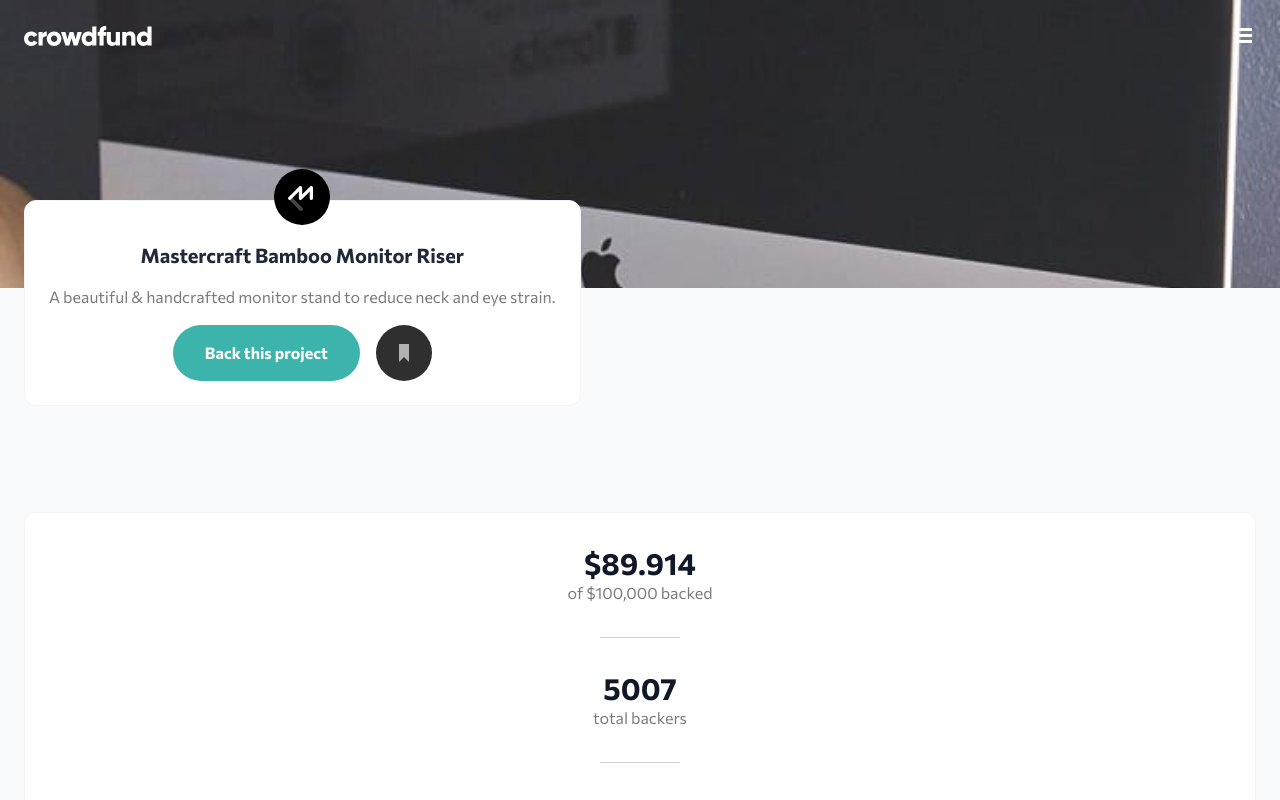
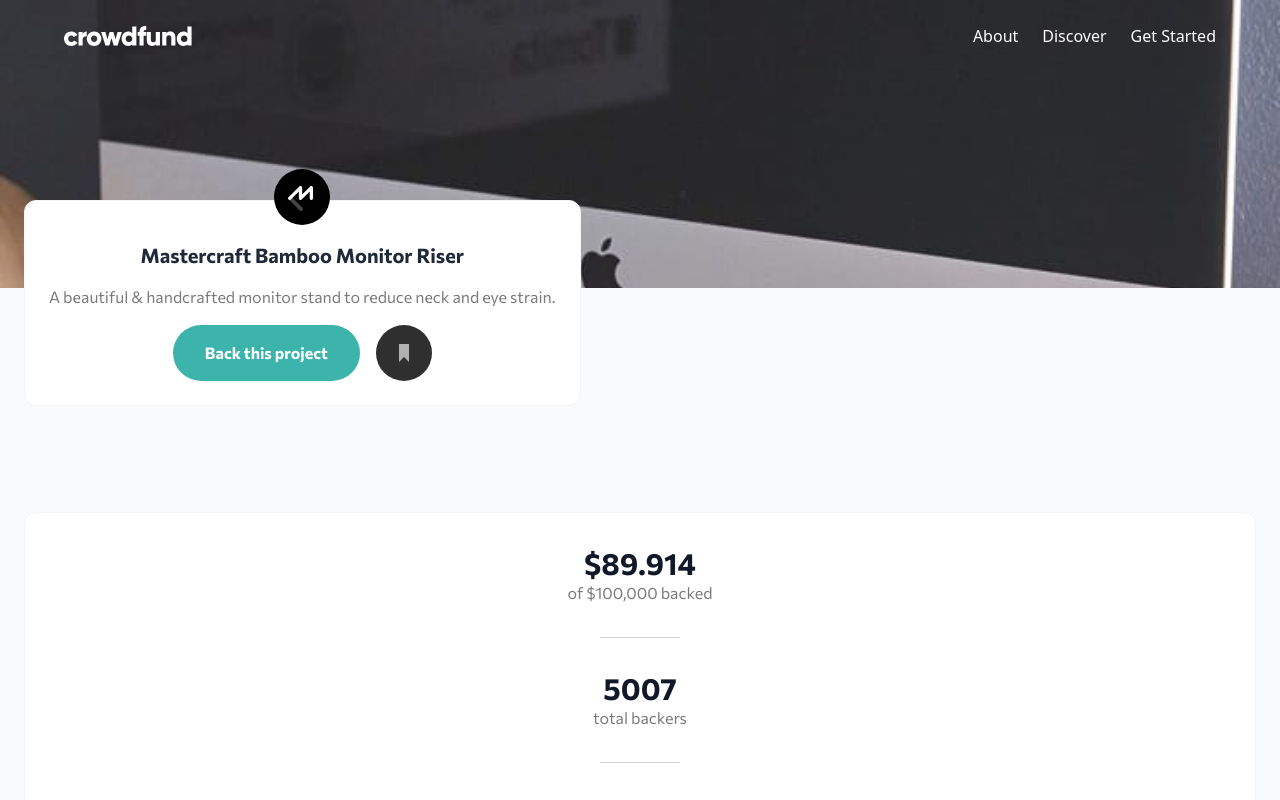
Before and after one commit to moutafatin1/crowdfunding-product-page, a React (Vite) app: page / in a window 1280 px wide. Shown: the top 800 px of the page. Built offline with nearby package versions, Linux system fonts and the light colour scheme.

Commit message:
header responsiveness

```diff
--- a/src/components/Header/Header.tsx
+++ b/src/components/Header/Header.tsx
@@ -14,8 +14,34 @@ export const Header = () => {
   };
   return (
     <header className="h-72  bg-hero-mobile bg-cover bg-no-repeat p-6">
-      <div className="flex items-center justify-between">
+      <div className="mx-auto flex max-w-6xl items-center justify-between">
         <img src={Logo} alt="logo" />
+        <ul className="hidden items-center gap-6 text-white lg:flex">
+          <li>
+            <a
+              href="#"
+              className="border-b border-transparent font-medium transition-all hover:border-white hover:opacity-70"
+            >
+              About
+            </a>
+          </li>
+          <li>
+            <a
+              href="#"
+              className="border-b border-transparent font-medium transition-all hover:border-white hover:opacity-70"
+            >
+              Discover
+            </a>
+          </li>
+          <li>
+            <a
+              href="#"
+              className="border-b border-transparent font-medium transition-all hover:border-white hover:opacity-70"
+            >
+              Get Started
+            </a>
+          </li>
+        </ul>
         <MenuButton isOpen={isOpen} open={open} close={close} />
       </div>
       {isOpen && <MobileMenu />}
--- a/src/components/Header/MenuButton.tsx
+++ b/src/components/Header/MenuButton.tsx
@@ -12,14 +12,14 @@ export const MenuButton = ({ isOpen, open, close }: MenuButtonProps) => {
       {isOpen ? (
         <button
           onClick={close}
-          className="z-20 rounded-lg p-1 transition-opacity hover:opacity-70 focus:outline-none focus:ring-2 focus:ring-crowd-moderateCyan"
+          className="z-20 rounded-lg p-1 transition-opacity hover:opacity-70 focus:outline-none focus:ring-2 focus:ring-crowd-moderateCyan lg:hidden"
         >
           <img src={IconCloseMenu} alt="Menu Icon" />
         </button>
       ) : (
         <button
           onClick={open}
-          className="z-20 rounded-lg p-1 transition-opacity hover:opacity-70 focus:outline-none focus:ring-2 focus:ring-crowd-moderateCyan"
+          className="z-20 rounded-lg p-1 transition-opacity hover:opacity-70 focus:outline-none focus:ring-2 focus:ring-crowd-moderateCyan lg:hidden"
         >
           <img src={IconMenu} alt="Menu Icon" />
         </button>
--- a/src/components/Header/MobileMenu.tsx
+++ b/src/components/Header/MobileMenu.tsx
@@ -1,6 +1,6 @@
 export const MobileMenu = () => {
   return (
-    <div className="absolute inset-0 z-10 bg-black/60">
+    <div className="absolute inset-0 z-10 bg-black/60 lg:hidden">
       <ul className="fixed inset-x-6 top-20 rounded-lg bg-white">
         <li>
           <a
```
